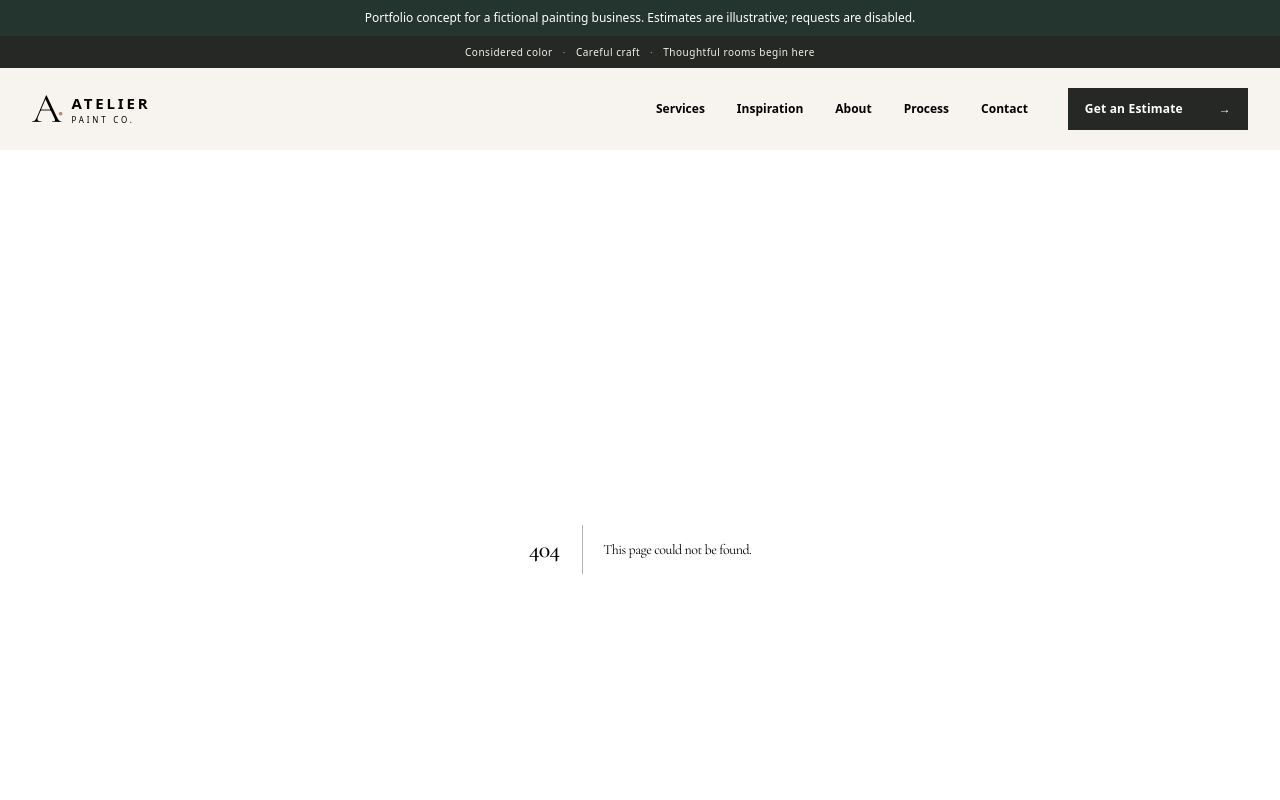
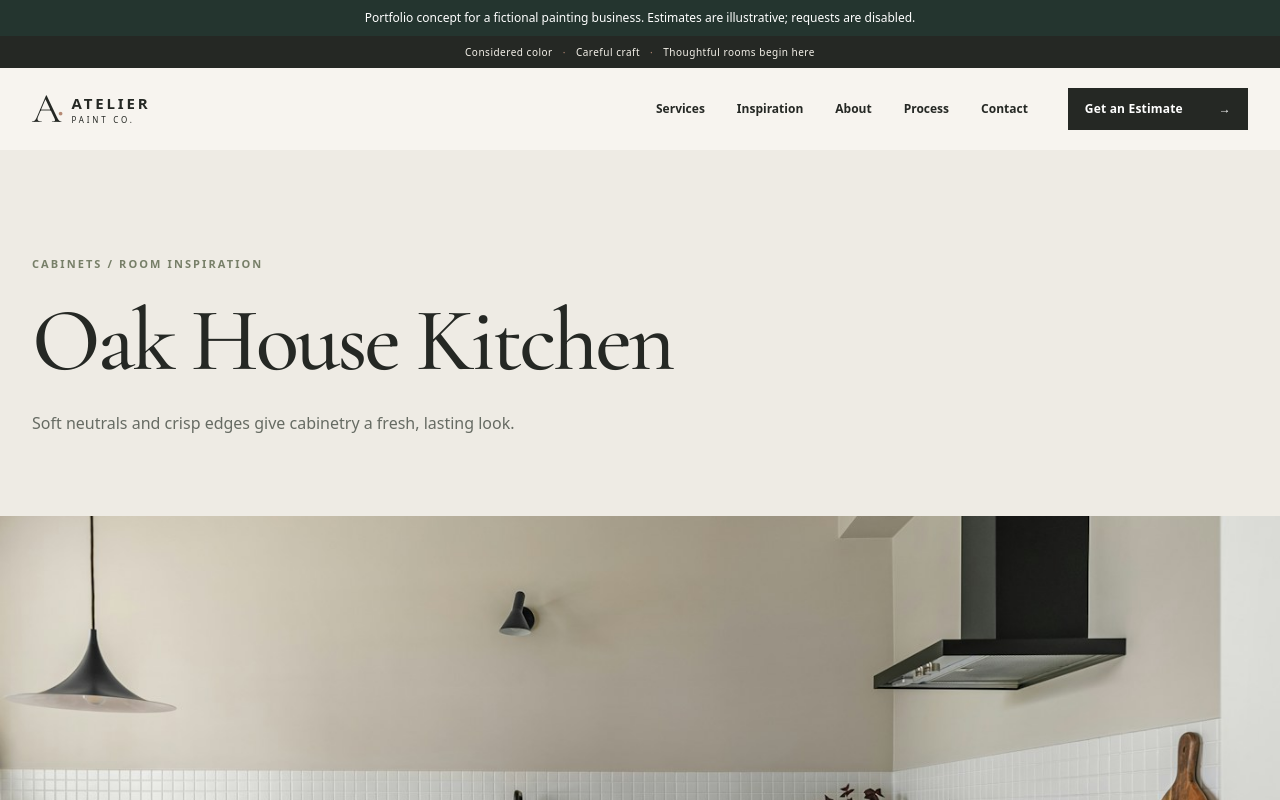
Before and after one commit to Saim1211/Alteir, a Next.js app: page /work/oak-house-kitchen in a window 1280 px wide. Before the commit this address had no page. Shown: the top 800 px of the page. Built offline with nearby package versions, Linux system fonts and the light colour scheme.

Commit message:
Add gallery detail pages

```diff
--- /dev/null
+++ b/src/app/work/[slug]/page.tsx
@@ -0,0 +1,6 @@
+import Link from "next/link";
+import { notFound } from "next/navigation";
+import { projects } from "@/lib/content";
+import { LightboxImage } from "@/components/lightbox-image";
+export function generateStaticParams() { return projects.map(project => ({ slug: project.slug })); }
+export default async function ProjectPage({ params }: { params: Promise<{ slug: string }> }) { const { slug } = await params; const project = projects.find(item => item.slug === slug); if (!project) notFound(); return <main><section className="page-hero"><div className="wrap"><p className="eyebrow">{project.type} / Room inspiration</p><h1>{project.title}</h1><p>{project.summary}</p></div></section><div className="article-hero-image"><LightboxImage src={project.image} alt={project.summary} /></div><div className="wrap article-content"><div><p className="eyebrow">Finish ideas</p><Link className="text-link" href="/work">← Back to inspiration</Link></div><div><h2>A study in considered color.</h2><p>{project.summary} Preparation, color continuity, and the right sheen can help a room feel settled and lived in.</p><p><strong>Palette & finish direction:</strong> {project.materials}.</p><p className="fiction-note">Photography shown for color and finish inspiration.</p><Link href="/estimate" className="button button-dark">Plan a similar project →</Link></div></div></main>; }
```
